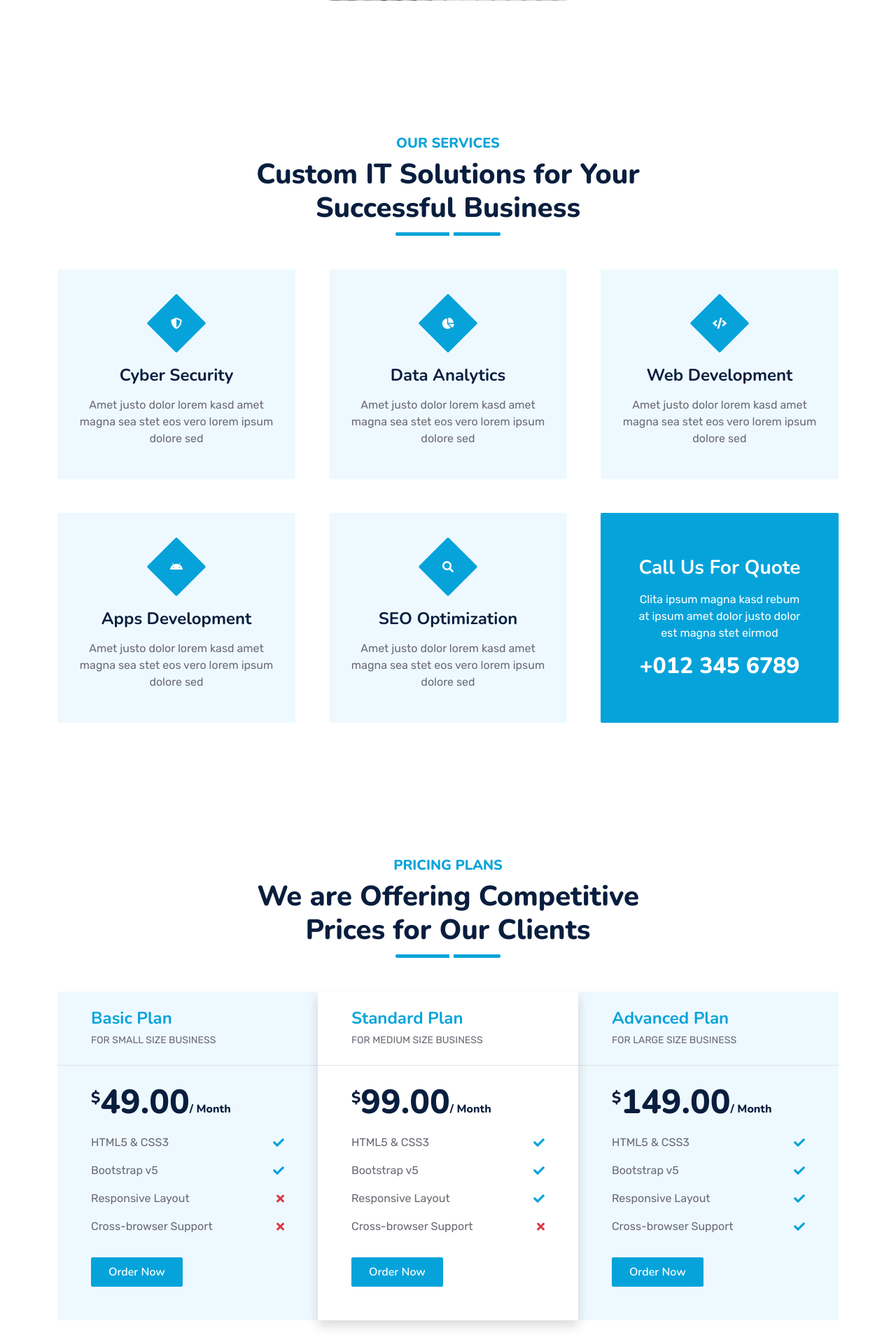
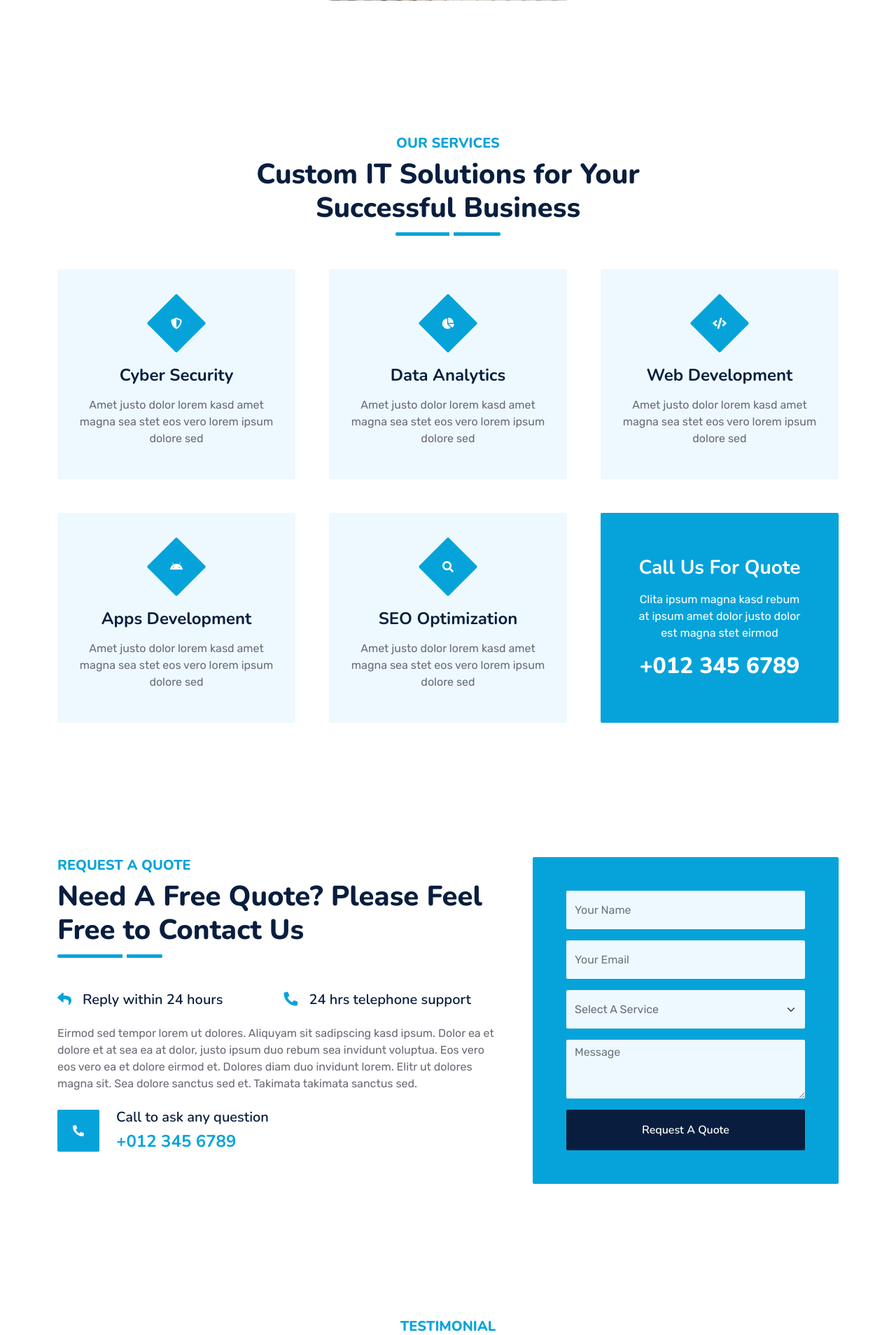
Before and after one commit to atul8727/wabwaynew, a PHP site: page / in a window 1280 px wide. Shown: the part 2327-4235 px from the top of the page at 70% size. Run offline with PHP 8.4, Linux system fonts and the light colour scheme; some libraries are stand-ins or nearby versions.

Commit message:
minor changes

```diff
--- a/components/nav.php
+++ b/components/nav.php
@@ -3,7 +3,7 @@ $activePage = basename($_SERVER['PHP_SELF'], ".php");
  ?>
 <nav class="navbar navbar-expand-lg navbar-dark px-5 py-3 py-lg-0">
             <a href="index.php" class="navbar-brand p-0">
-                <h1 class="m-0"><i class="fa fa-user-tie me-2"></i>Startup</h1>
+                <h1 class="m-0"><i class="fa fa-user-tie me-2"></i>WabWay</h1>
             </a>
             <button class="navbar-toggler" type="button" data-bs-toggle="collapse" data-bs-target="#navbarCollapse">
                 <span class="fa fa-bars"></span>
--- a/index.php
+++ b/index.php
@@ -30,7 +30,7 @@
                         <div class="p-3" style="max-width: 900px;">
                             <h5 class="text-white text-uppercase mb-3 animated slideInDown">Creative & Innovative</h5>
                             <h1 class="display-1 text-white mb-md-4 animated zoomIn">Creative & Innovative Digital Solution</h1>
-                            <a href="quote.html" class="btn btn-primary py-md-3 px-md-5 me-3 animated slideInLeft">Free Quote</a>
+                            <a href="quote.php" class="btn btn-primary py-md-3 px-md-5 me-3 animated slideInLeft">Free Quote</a>
                             <a href="" class="btn btn-outline-light py-md-3 px-md-5 animated slideInRight">Contact Us</a>
                         </div>
                     </div>
@@ -41,7 +41,7 @@
                         <div class="p-3" style="max-width: 900px;">
                             <h5 class="text-white text-uppercase mb-3 animated slideInDown">Creative & Innovative</h5>
                             <h1 class="display-1 text-white mb-md-4 animated zoomIn">Creative & Innovative Digital Solution</h1>
-                            <a href="quote.html" class="btn btn-primary py-md-3 px-md-5 me-3 animated slideInLeft">Free Quote</a>
+                            <a href="quote.php" class="btn btn-primary py-md-3 px-md-5 me-3 animated slideInLeft">Free Quote</a>
                             <a href="" class="btn btn-outline-light py-md-3 px-md-5 animated slideInRight">Contact Us</a>
                         </div>
                     </div>
@@ -153,7 +153,7 @@
                             <h4 class="text-primary mb-0">+012 345 6789</h4>
                         </div>
                     </div>
-                    <a href="quote.html" class="btn btn-primary py-3 px-5 mt-3 wow zoomIn" data-wow-delay="0.9s">Request A Quote</a>
+                    <a href="quote.php" class="btn btn-primary py-3 px-5 mt-3 wow zoomIn" data-wow-delay="0.9s">Request A Quote</a>
                 </div>
                 <div class="col-lg-5" style="min-height: 500px;">
                     <div class="position-relative h-100">
@@ -303,7 +303,7 @@
 
 
     <!-- Pricing Plan Start -->
-    <div class="container-fluid py-5 wow fadeInUp" data-wow-delay="0.1s">
+    <!-- <div class="container-fluid py-5 wow fadeInUp" data-wow-delay="0.1s">
         <div class="container py-5">
             <div class="section-title text-center position-relative pb-3 mb-5 mx-auto" style="max-width: 600px;">
                 <h5 class="fw-bold text-primary text-uppercase">Pricing Plans</h5>
@@ -369,7 +369,7 @@
                 </div>
             </div>
         </div>
-    </div>
+    </div> -->
     <!-- Pricing Plan End -->
 
 
```
